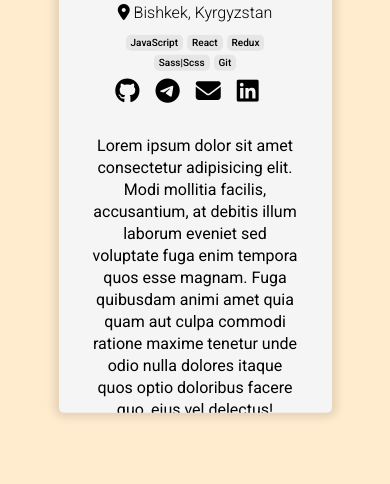
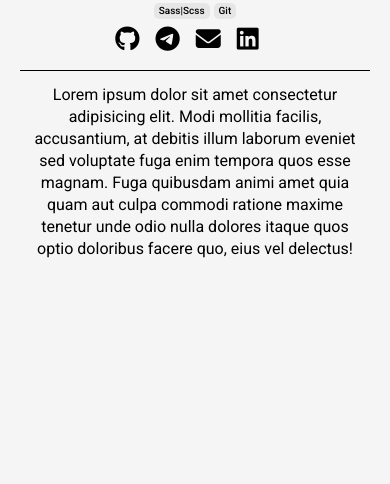
Before and after one commit to OmurbekArykbaev/oarykbaev, a React (Create React App) app: page / in a window 390 px wide. Shown: the part 296-780 px from the top of the page. Built offline with nearby package versions, Linux system fonts and the light colour scheme.

Commit message:
fix responsive screen

```diff
--- a/src/pages/MainPage/MainPage.scss
+++ b/src/pages/MainPage/MainPage.scss
@@ -307,7 +307,7 @@
     .header__inner {
       display: flex;
       flex-direction: column;
-      width: 70%;
+      width: 100%;
       height: 80%;
       margin: 0 auto;
       padding: 20px;
@@ -397,7 +397,7 @@
         justify-content: center;
         align-items: center;
         border-left: none;
-        border-top: none;
+        border-top: 1px solid #000;
 
         padding: 0.8rem;
 
@@ -415,6 +415,8 @@
 @media (max-width: 550px) {
   .header {
     .header__inner {
+      height: 100%;
+      transform: translateY(0%);
       .header__title-links {
         .header__skills {
           display: flex;
```
